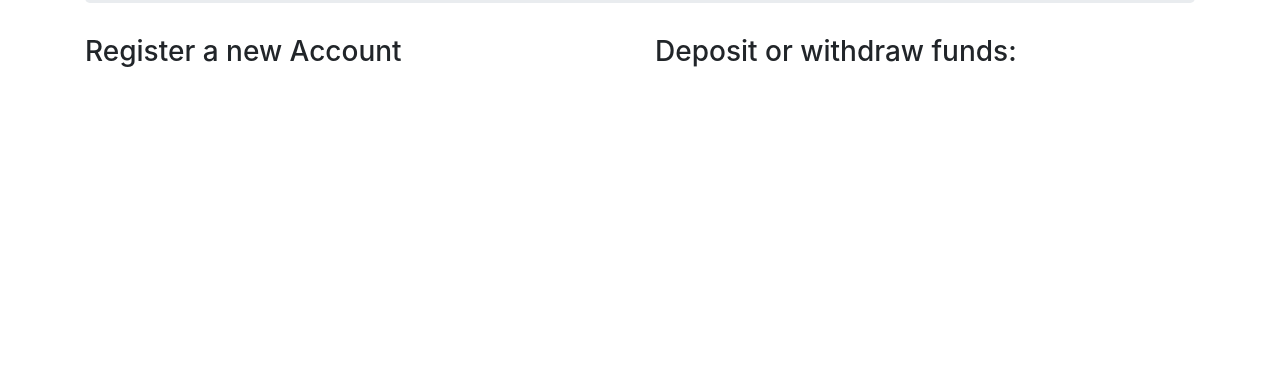
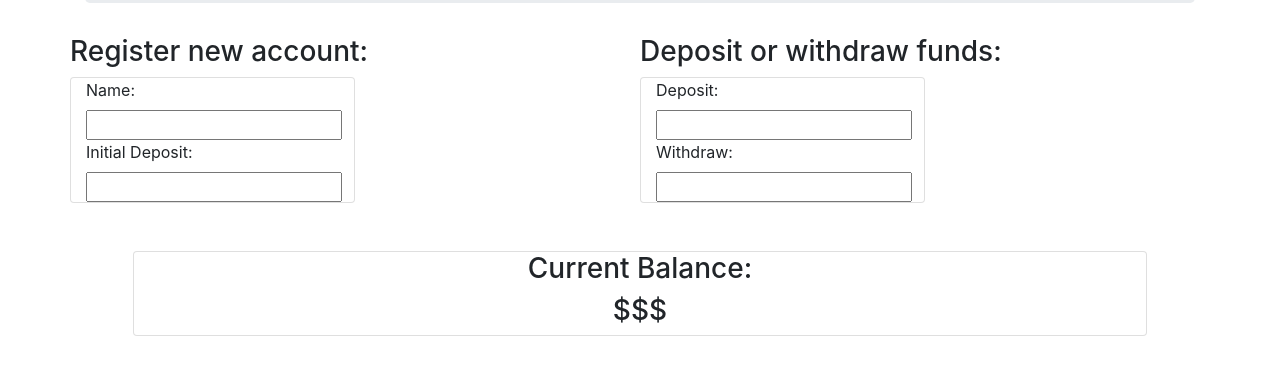
Before and after one commit to ckjpdx/banking, a plain HTML site: page index.html in a window 1280 px wide. Shown: the part 171-546 px from the top of the page. Drawn offline with Linux system fonts and the light colour scheme.

Commit message:
intitalize files and setup html structure

```diff
--- a/index.html
+++ b/index.html
@@ -12,15 +12,50 @@
       <div class="header jumbotron">
         <h2>Holla 4 Dollas</h2>
       </div>
-      <div class="row actions">
+      <div class="row">
         <div class="col-md-6" id="register">
-          <h3>Register a new Account</h3>
+          <div class="row">
+            <h3>Register new account:</h3>
+          </div>
+          <div class="row">
+            <div class="col-6 card">
+              <form id="register-form">
+                <label>Name:</label>
+                <input id="input-name" type="text">
+                <label>Initial Deposit:</label>
+                <input id="input-initial-deposit" type="text">
+              </form>
+            </div>
+          </div>
         </div>
         <div class="col-md-6" id="depositWithdrawl">
-          <h3>Deposit or withdraw funds:</h3>
+          <div class="row">
+            <h3>Deposit or withdraw funds:</h3>
+          </div>
+          <div class="row">
+            <div class="col-6 card">
+              <form id="transfer-form">
+                <label>Deposit:</label>
+                <input id="input-deposit" type="text">
+                <label>Withdraw:</label>
+                <input id="input-withdraw" type="text">
+              </form>
+            </div>
+          </div>
         </div>
       </div>
-
+      <div class="card m-5">
+        <div class="row text-center">
+          <div class="col">
+            <h3>Current Balance:</h3>
+          </div>
+        </div>
+        <div class="row text-center">
+          <div class="col">
+            <h3><span id="balance-span">$$$</span></h3>
+          </div>
+        </div>
+      </div>
     </div>
   </body>
 </html>
--- a/js/scripts.js
+++ b/js/scripts.js
@@ -0,0 +1,7 @@
+function BankAccount(name, initialDeposit){
+  this.name = name;
+  this.balance = initialDeposit;
+};
+BankAccount.prototype.deposit = function (depositAmt) {
+  this.balance += depositAmt;
+};
```
